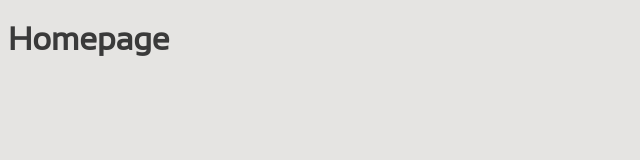
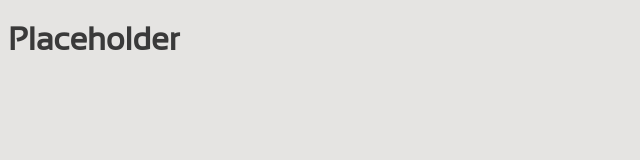
Before and after one commit to ssbokor/onigiri, a plain HTML site: page index.html in a window 1280 px wide. Shown: the full height of the page, 0-640 px from the left. Drawn offline with nearby package versions, Linux system fonts and the light colour scheme.

Commit message:
Update index.html

```diff
--- a/index.html
+++ b/index.html
@@ -31,7 +31,7 @@
 		<path d="m19.07 4.93-1.41 1.41"></path>
 	  </svg>
 	</button>
-	<h1>Homepage</h1>
+	<h1>Placeholder</h1>
 
 	<!-- Config -->
 	<script src="config.js"></script>
```
